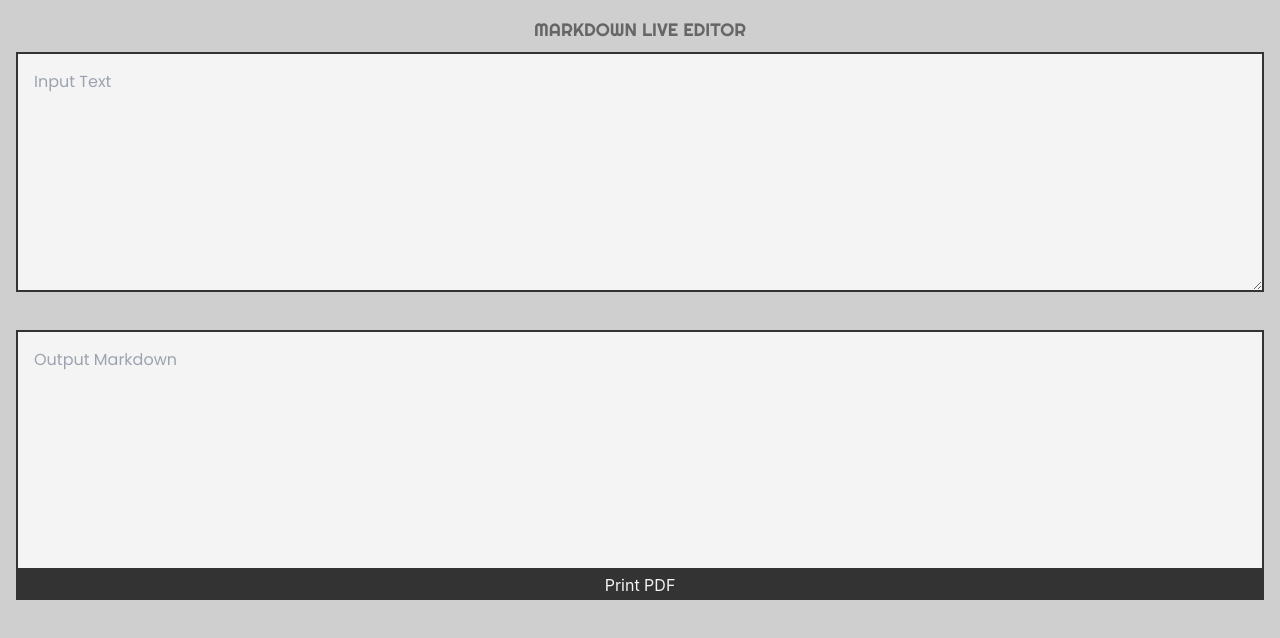
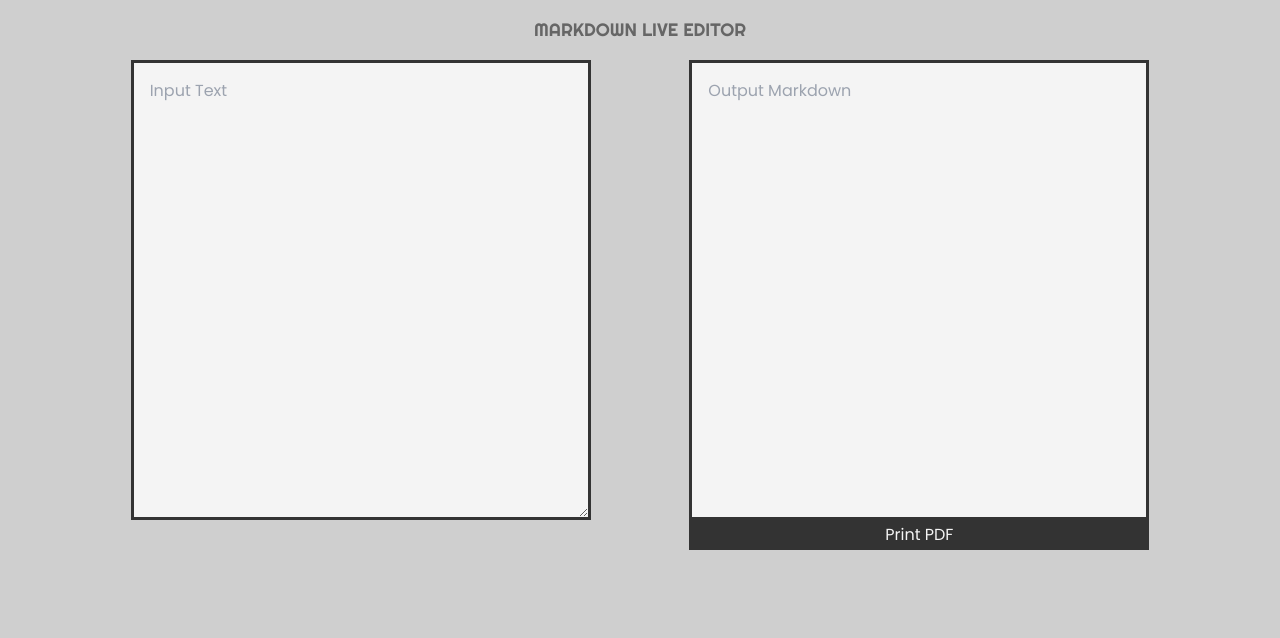
Before and after one commit to carnocentaurus/MarkdownLiveEditor, a React (Vite) app: page / in a window 1280 px wide. Shown: the top 638 px of the page. Built offline with nearby package versions, Linux system fonts and the light colour scheme.

Commit message:
responsive styles

```diff
--- a/src/App.tsx
+++ b/src/App.tsx
@@ -13,16 +13,17 @@ function MarkdownLiveEditor() {
     }
 
     return(
-        <main className='m-4'>
+        <main className='m-4 md:m-8 lg:m-4'>
             <p className='
                 font-righteous
-                text-lg
+                text-lg md:text-2xl lg:text-lg
                 text-[#666]
                 text-center
-                mb-2
+                mb-2 md:mb-4
                 print:hidden
             '>MARKDOWN LIVE EDITOR</p>
 
+            <div className='lg:flex lg:m-4 lg:flex-row lg:justify-evenly'>
                 <div className='print:hidden'>
                     <textarea
                         value={plaintext}
@@ -30,16 +31,16 @@ function MarkdownLiveEditor() {
                         placeholder='Input Text'
                         className='
                             font-poppins
-                        text-md
+                            text-base md:text-2xl lg:text-base
                           text-[#333]
-                        w-full
-                        h-60
-                        border-2
+                            w-full lg:w-115
+                            h-60 md:h-100 lg:h-115
+                            border-2 md:border-3
                             border-solid
                           border-[#333]
                           bg-[#f4f4f4]
-                        p-4
-                        mb-8
+                            p-4 md:p-8 lg:p-4
+                            mb-8 lg:mb-0
                             placeholder-font-normal
                           placeholder-[#9ca3af]
                            [&:::-webkit-scrollbar]:hidden
@@ -53,15 +54,16 @@ function MarkdownLiveEditor() {
                         className={`
                             font-poppins
                             relative
-                        text-base
+                            text-base md:text-2xl lg:text-base
                           bg-[#f4f4f4]
-                        border-2
+                            border-2 md:border-3
                             border-solid
                           border-[#333]
-                        w-full
-                        h-60
-                        p-4
+                            w-full lg:w-115
+                            h-60 md:h-100 lg:h-115
+                            p-4 md:p-8 lg:p-4
                             overflow-y-scroll
+                            [&:::-webkit-scrollbar]:hidden
                             wrap-break-words
                             [&_table]:border-2! [&_table]:border-solid! [&_table]:border-[#333]! [&_table]:border-collapse!
                             [&_th]:border-2! [&_th]:border-solid! [&_th]:border-[#333]! [&_th]:p-[0.2rem]! [&_th]:font-bold!
@@ -78,11 +80,12 @@ function MarkdownLiveEditor() {
                     <button
                         onClick={() => window.print()}
                         className='
-                        text-base
+                            font-poppins
+                            text-base md:text-2xl lg:text-base
                           text-[#f4f4f4]
                           bg-[#333]
                             border-none
-                        py-[0.2rem]
+                            py-[0.2rem] md:py-2 lg:py-[0.2rem]
                             w-full
                             hover:opacity-80
                             print:hidden
@@ -91,7 +94,7 @@ function MarkdownLiveEditor() {
                         Print PDF
                     </button>
                 </div>
-
+            </div>
         </main>
     );
 }
```
Lines whose indentation alone changed are shown as unchanged.
